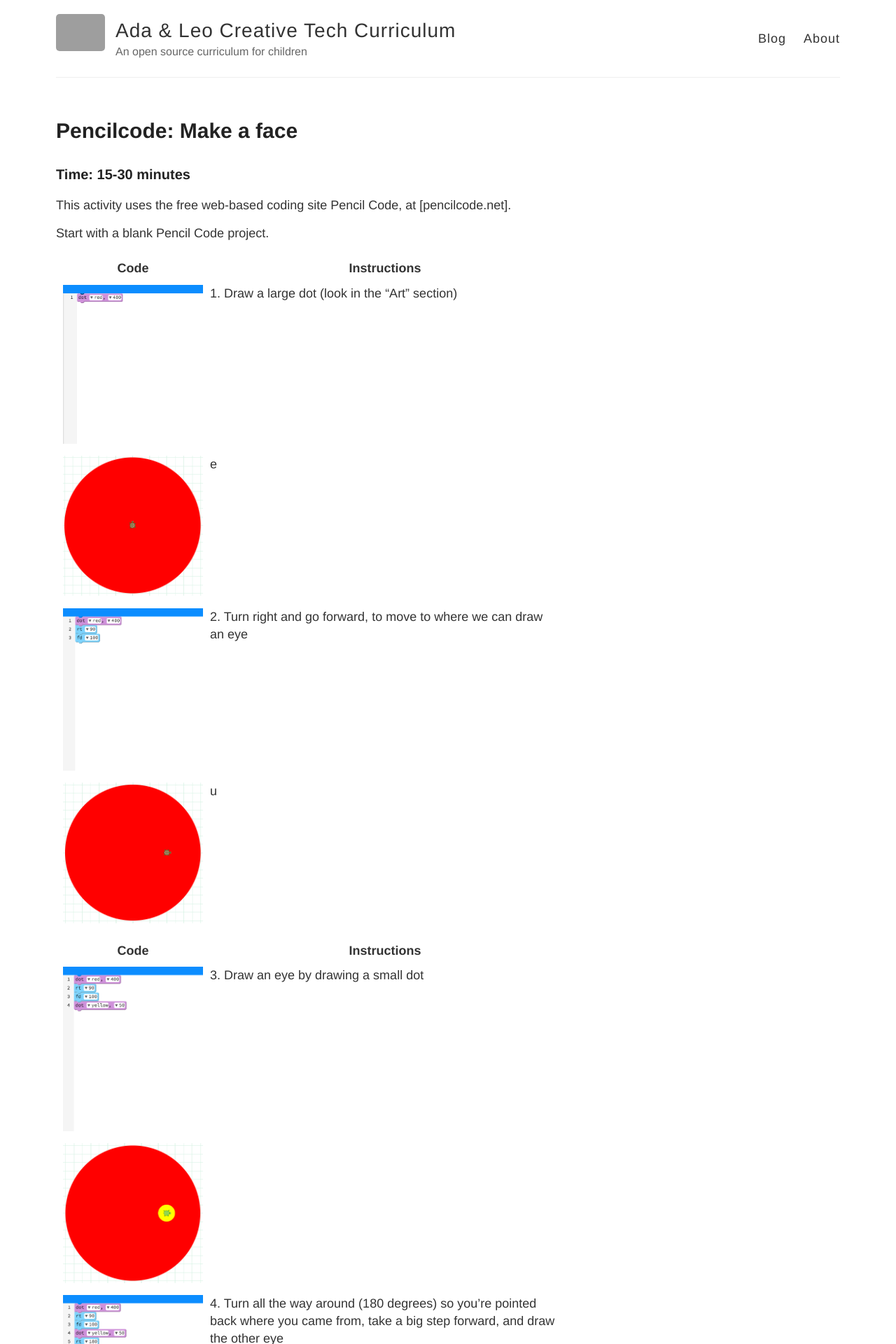
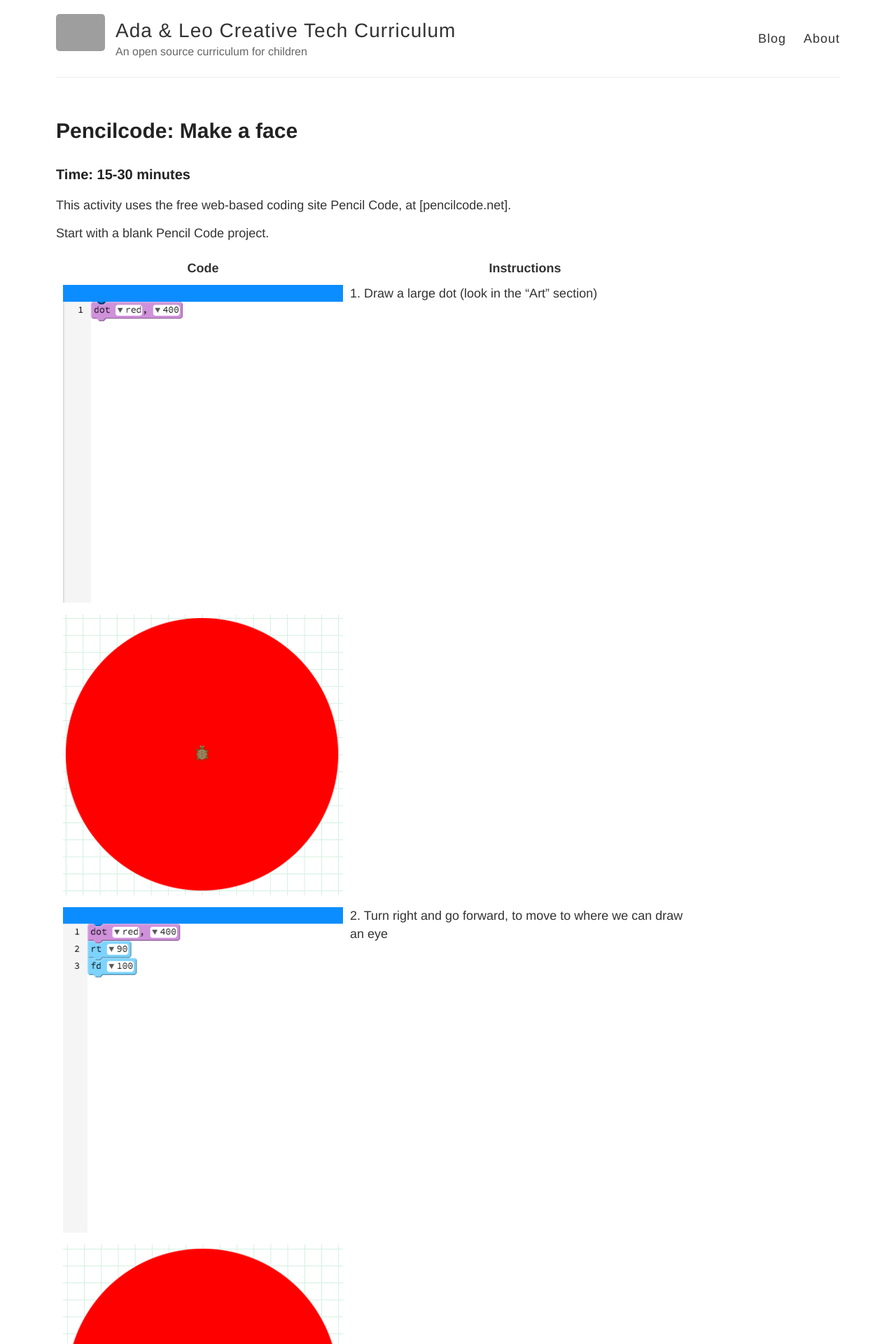
Before and after one commit to benjiwheeler/ada_and_leo_curriculum, a Jekyll site: the page built from _pages/pencilcode-face.md, in a window 1280 px wide. Shown: the top 1920 px of the page at 70% size. Built offline with Jekyll 4.4.1, drawn with Linux system fonts in a browser that asks for light colours; grey boxes are pictures that could not be loaded.

Commit message:
max table cell width

```diff
--- a/_pages/pencilcode-face.md
+++ b/_pages/pencilcode-face.md
@@ -13,46 +13,40 @@
 | **Code** | **Instructions** |
 | -------- | ---------------- |
 | ![Step 1]({{ site.github.url }}/images/pencilcode/face/step_dot_code.png) | 1. Draw a large dot (look in the "Art" section) |
-| ![Step 1]({{ site.github.url }}/images/pencilcode/face/step_dot_result.png) | e |
+| ![Step 1]({{ site.github.url }}/images/pencilcode/face/step_dot_result.png) |  |
 | ![Step 2]({{ site.github.url }}/images/pencilcode/face/step_enter_dot_code.png) | 2. Turn right and go forward, to move to where we can draw an eye |
-| ![Step 2]({{ site.github.url }}/images/pencilcode/face/step_enter_dot_result.png) | u |
-
-| **Code** | **Instructions** |
-| -------- | ---------------- |
-| ![Step 3]({{ site.github.url }}/images/pencilcode/face/step_eye_code.png){: width="400px"} | 3. Draw an eye by drawing a small dot |
-| ![Step 3]({{ site.github.url }}/images/pencilcode/face/step_eye_result.png){: width="400px"} |  |
-| ![Step 4]({{ site.github.url }}/images/pencilcode/face/step_eye_2_code.png){: width="400px"} | 4. Turn all the way around (180 degrees) so you're pointed back where you came from, take a big step forward, and draw the other eye |
-| ![Step 4]({{ site.github.url }}/images/pencilcode/face/step_eye_2_result.png){: width="400px"} |  |
-
-| **Code** | **Instructions** |
-| -------- | ---------------- |
-| ![Step 5]({{ site.github.url }}/images/pencilcode/face/step_after_eyes_code.png){: width="400px"} | 5. Turn all the way around again, and step forward into the middle of the large circle |
-| ![Step 5]({{ site.github.url }}/images/pencilcode/face/step_after_eyes_result.png){: width="400px"} |  |
-| ![Step 6]({{ site.github.url }}/images/pencilcode/face/step_mouth_pen_code.png){: width="400px"} | 6. Let's get in position to draw the mouth! Turn right so you're pointed downwards, step forward, and set the pen to draw where the turtle goes |
-| ![Step 6]({{ site.github.url }}/images/pencilcode/face/step_mouth_pen_result.png){: width="400px"} |  |
-| ![Step 7]({{ site.github.url }}/images/pencilcode/face/step_mouth_first_line_code.png){: width="400px"} | 7. Turn right and go forward to draw one side of the mouth |
-| ![Step 7]({{ site.github.url }}/images/pencilcode/face/step_mouth_first_line_result.png){: width="400px"} |  |
-| ![Step 8]({{ site.github.url }}/images/pencilcode/face/step_mouth_second_line_code.png){: width="400px"} | 8. Turn all the way around, and then take a big step forward to draw the other side of the mouth |
-| ![Step 8]({{ site.github.url }}/images/pencilcode/face/step_mouth_second_line_result.png){: width="400px"} |  |
+| ![Step 2]({{ site.github.url }}/images/pencilcode/face/step_enter_dot_result.png) |  |
+| ![Step 3]({{ site.github.url }}/images/pencilcode/face/step_eye_code.png) | 3. Draw an eye by drawing a small dot |
+| ![Step 3]({{ site.github.url }}/images/pencilcode/face/step_eye_result.png) |  |
+| ![Step 4]({{ site.github.url }}/images/pencilcode/face/step_eye_2_code.png) | 4. Turn all the way around (180 degrees) so you're pointed back where you came from, take a big step forward, and draw the other eye |
+| ![Step 4]({{ site.github.url }}/images/pencilcode/face/step_eye_2_result.png) |  |
+| ![Step 5]({{ site.github.url }}/images/pencilcode/face/step_after_eyes_code.png) | 5. Turn all the way around again, and step forward into the middle of the large circle |
+| ![Step 5]({{ site.github.url }}/images/pencilcode/face/step_after_eyes_result.png) |  |
+| ![Step 6]({{ site.github.url }}/images/pencilcode/face/step_mouth_pen_code.png) | 6. Let's get in position to draw the mouth! Turn right so you're pointed downwards, step forward, and set the pen to draw where the turtle goes |
+| ![Step 6]({{ site.github.url }}/images/pencilcode/face/step_mouth_pen_result.png) |  |
+| ![Step 7]({{ site.github.url }}/images/pencilcode/face/step_mouth_first_line_code.png) | 7. Turn right and go forward to draw one side of the mouth |
+| ![Step 7]({{ site.github.url }}/images/pencilcode/face/step_mouth_first_line_result.png) |  |
+| ![Step 8]({{ site.github.url }}/images/pencilcode/face/step_mouth_second_line_code.png) | 8. Turn all the way around, and then take a big step forward to draw the other side of the mouth |
+| ![Step 8]({{ site.github.url }}/images/pencilcode/face/step_mouth_second_line_result.png) |  |
 
 Things to try:
 ---------------
 
 | **Code** | **Instructions** |
 | -------- | ---------------- |
-| ![Try ]({{ site.github.url }}/images/pencilcode/face/try_colors_code.png){: width="400px"} | Try changing the colors of the different parts of the face. What color combination is your favorite? What if all the colors are the same? |
-| ![Try ]({{ site.github.url }}/images/pencilcode/face/try_colors_result.png){: width="400px"} |  |
-| ![Try ]({{ site.github.url }}/images/pencilcode/face/try_speed_code.png){: width="400px"} | Try putting a **Speed** block at the beginning. Can you understand what the turtle is doing if the speed is very fast? |
-| ![Try ]({{ site.github.url }}/images/pencilcode/face/try_pen_size_code.png){: width="400px"} | Try changing the pen size! Does it look better when it's large? Or small? |
-| ![Try ]({{ site.github.url }}/images/pencilcode/face/try_eye_size_code.png){: width="400px"} | Try changing the size of the eyes! Does the face look weird when they're big? |
-| ![Try ]({{ site.github.url }}/images/pencilcode/face/try_dot_size_code.png){: width="400px"} | Try changing the size of the big dot that makes the face at the beginning! Does it look like a baby when it's big? Like an alien when it's small? |
-| ![Try ]({{ site.github.url }}/images/pencilcode/face/try_smile_code.png){: width="400px"} | This face seems kind of sad, right? Try removing the mouth code from your program (everything under the last **Pen** block) and putting in this code instead. Does that cheer the face up? |
+| ![Try ]({{ site.github.url }}/images/pencilcode/face/try_colors_code.png) | Try changing the colors of the different parts of the face. What color combination is your favorite? What if all the colors are the same? |
+| ![Try ]({{ site.github.url }}/images/pencilcode/face/try_colors_result.png) |  |
+| ![Try ]({{ site.github.url }}/images/pencilcode/face/try_speed_code.png) | Try putting a **Speed** block at the beginning. Can you understand what the turtle is doing if the speed is very fast? |
+| ![Try ]({{ site.github.url }}/images/pencilcode/face/try_pen_size_code.png) | Try changing the pen size! Does it look better when it's large? Or small? |
+| ![Try ]({{ site.github.url }}/images/pencilcode/face/try_eye_size_code.png) | Try changing the size of the eyes! Does the face look weird when they're big? |
+| ![Try ]({{ site.github.url }}/images/pencilcode/face/try_dot_size_code.png) | Try changing the size of the big dot that makes the face at the beginning! Does it look like a baby when it's big? Like an alien when it's small? |
+| ![Try ]({{ site.github.url }}/images/pencilcode/face/try_smile_code.png) | This face seems kind of sad, right? Try removing the mouth code from your program (everything under the last **Pen** block) and putting in this code instead. Does that cheer the face up? |
 
 Challenges:
 -------------
 
 | **Code** | **Instructions** |
 | -------- | ---------------- |
-| ![Challenge ]({{ site.github.url }}/images/pencilcode/face/challenge_nose_result.png){: width="400px"} | Challenge 1: Can you give the face a nose? |
-| ![Challenge ]({{ site.github.url }}/images/pencilcode/face/challenge_surprise_result.png){: width="400px"} | Challenge 2: Can you make the face surprised? |
-| ![Challenge ]({{ site.github.url }}/images/pencilcode/face/step_hair_code.png){: width="400px"} | Challenge 3: Can you give the face some hair? Try entering this code and seeing what happens. |
+| ![Challenge ]({{ site.github.url }}/images/pencilcode/face/challenge_nose_result.png) | Challenge 1: Can you give the face a nose? |
+| ![Challenge ]({{ site.github.url }}/images/pencilcode/face/challenge_surprise_result.png) | Challenge 2: Can you make the face surprised? |
+| ![Challenge ]({{ site.github.url }}/images/pencilcode/face/step_hair_code.png) | Challenge 3: Can you give the face some hair? Try entering this code and seeing what happens. |
--- a/style.scss
+++ b/style.scss
@@ -301,5 +301,5 @@
   max-width: 500px;
 }
 td img {
-  max-width: 200px;
+  max-width: 400px;
 }
```
